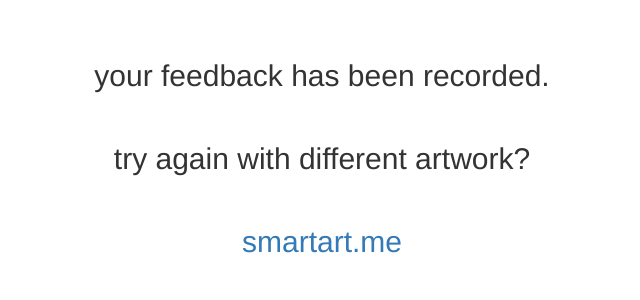
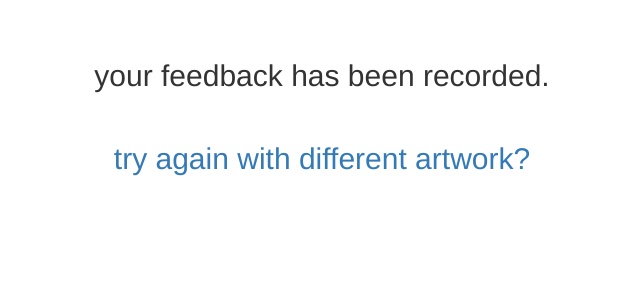
Before and after one commit to jgdwyer/find-your-art, a Flask app: template webapp/webapp/templates/unhappy.html in a window 1280 px wide. Shown: the part 51-351 px from the top of the page, without its empty margins (318-958 px from the left). Run offline with Flask 2, Linux system fonts and the light colour scheme; the template is opened without the code that fills it, so the values that code supplies are empty; parts of the project's set-up code (start-up, migrations or seed data) failed here and were passed over; some libraries are stand-ins or nearby versions.

Commit message:
Updated unhappy page

```diff
--- a/webapp/webapp/templates/unhappy.html
+++ b/webapp/webapp/templates/unhappy.html
@@ -2,6 +2,5 @@
 {% block content %}
 
 <h2 align="center">your feedback has been recorded.</h2> <br>
-<h2 align="center">try again with different artwork?</h2> <br>
-<h2 align="center"><a href="http://www.smartart.me">smartart.me</a></h2>
+<h2 align="center"><a href="http://www.smartart.me">try again with different artwork?</a></h2>
 {% endblock %}
```
